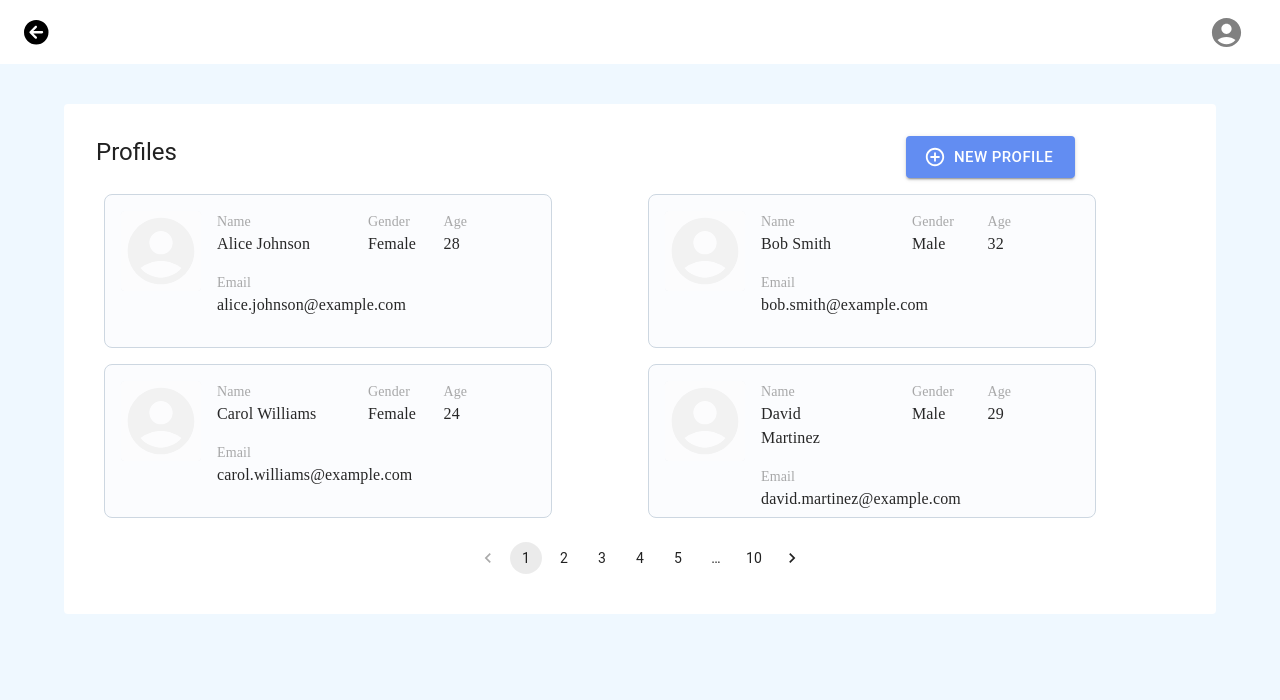
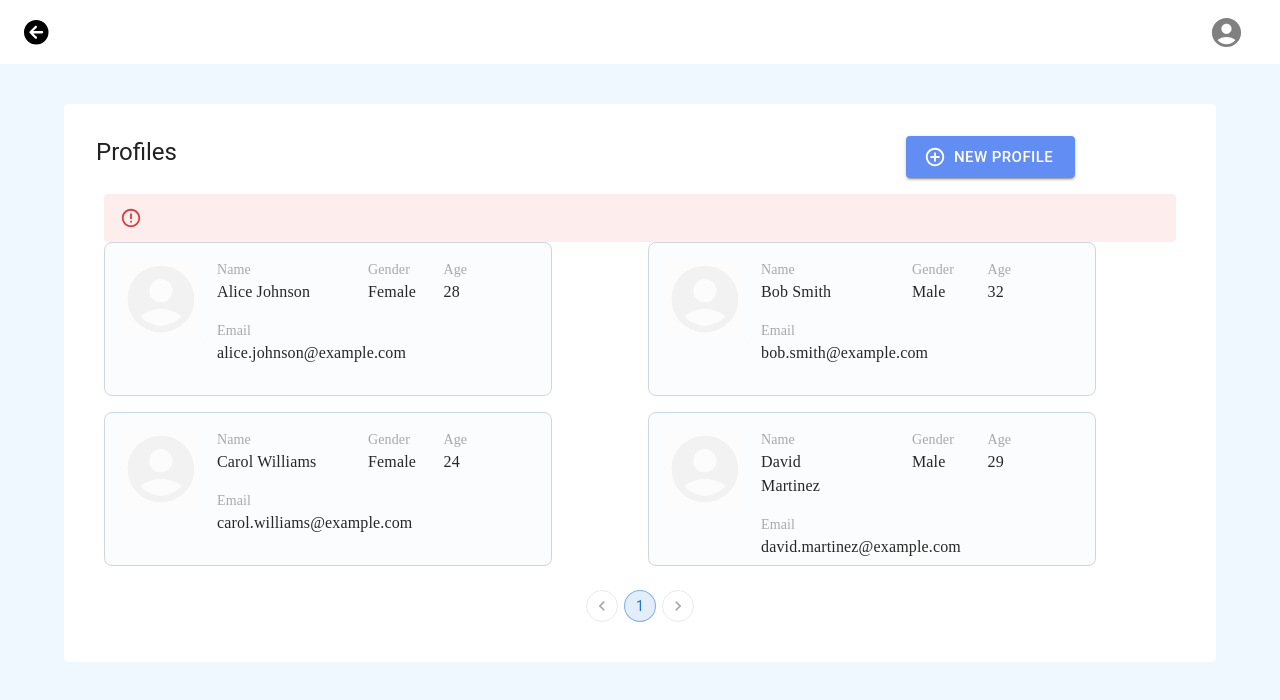
Before and after one commit to JK1997/assignment-cms-beta-werkz, a React (Create React App) app: page /staffList in a window 1280 px wide. Shown: the top 700 px of the page. Built offline with nearby package versions, Linux system fonts and the light colour scheme.

Commit message:
Updated pagination to work properly

```diff
--- /dev/null
+++ b/src/staffPages/PaginationComponent.tsx
@@ -0,0 +1,25 @@
+import React from 'react'
+import Pagination from '@mui/material/Pagination';
+import Stack from '@mui/material/Stack';
+
+interface PaginationProps {
+  cardsPerPage: number
+  totalCards: number
+  paginate: (pageNumber: number) => void;
+}
+
+const PaginationComponent = ({ cardsPerPage, totalCards, paginate }: PaginationProps) => {
+  const pageCount = Math.ceil(totalCards / cardsPerPage);
+
+    const handleChange = (event: React.ChangeEvent<unknown>, page: number) => {
+        paginate(page);
+    };
+
+  return (
+      <Stack spacing={2} direction="row" justifyContent="center">
+          <Pagination count={pageCount} variant="outlined" color="primary" onChange={handleChange} />
+      </Stack>
+  )
+}
+
+export default PaginationComponent
--- a/src/staffPages/StaffList.tsx
+++ b/src/staffPages/StaffList.tsx
@@ -1,39 +1,32 @@
-import { Box, Button, Container, Grid, Pagination, Paper, Typography } from '@mui/material'
+import { Alert, Box, Button, Container, Grid, Paper, Typography } from '@mui/material'
 import React, { useEffect, useState } from 'react'
 import CardsDisplay from './CardsDisplay'
 import TopNav from './TopNav'
 import AddCircleOutlineIcon from '@mui/icons-material/AddCircleOutline'
 import StaffsData from '../sampleData/Staffs.json'
+import PaginationComponent from './PaginationComponent'
 
 export default function ButtonAppBar () {
   const [loading, setLoading] = useState(false)
   const [staffs, setStaffs] = useState<Array<{ name: string, gender: string, age: number, email: string }>>([])
   const [currentPage, setCurrentPage] = useState(1)
   const [cardsPerPage] = useState(10)
+  const [errorMessage, setErrorMessage] = useState('')
 
   useEffect(() => {
-    const getMovieDetails = async () => {
-      setLoading(true)
+    setLoading(true)
+    try {
       const staffs = StaffsData.staffs
       setStaffs(staffs)
-
+    } catch (error) {
+      setErrorMessage("Couldn't load staff data")
+    } finally {
       setLoading(false)
     }
-
-    getMovieDetails()
   }, [currentPage])
-
-  // Get currCards
-  /* const indexOfLastCard = currentPage * cardsPerPage
-  const indexOfFirstCard = indexOfLastCard - cardsPerPage
-  const currentCards = movieCard.slice(indexOfFirstCard, indexOfLastCard) */
 
   // Change page
   const paginate = (pageNumber: React.SetStateAction<number>) => { setCurrentPage(pageNumber) }
-
-  const handleChange = (event: any, value: React.SetStateAction<number>) => {
-    setCurrentPage(value)
-  }
 
   return (
         <React.Fragment>
@@ -56,9 +49,10 @@ export default function ButtonAppBar () {
                                 </Button>
                             </Grid>
                         </Grid>
+                        <Alert severity="error">{errorMessage}</Alert>
                         <CardsDisplay staffs={staffs} loading={loading} />
                         <Box display="flex" justifyContent="center" mt={3}>
-                            <Pagination count={10} page={currentPage} onChange={handleChange} />
+                            <PaginationComponent cardsPerPage={cardsPerPage} totalCards={staffs.length} paginate={paginate} />
                         </Box>
                     </Paper>
                 </Container>
```
Also changed, not shown: src/staffPages/Pagination.tsx (deleted, +0 -31 lines).
